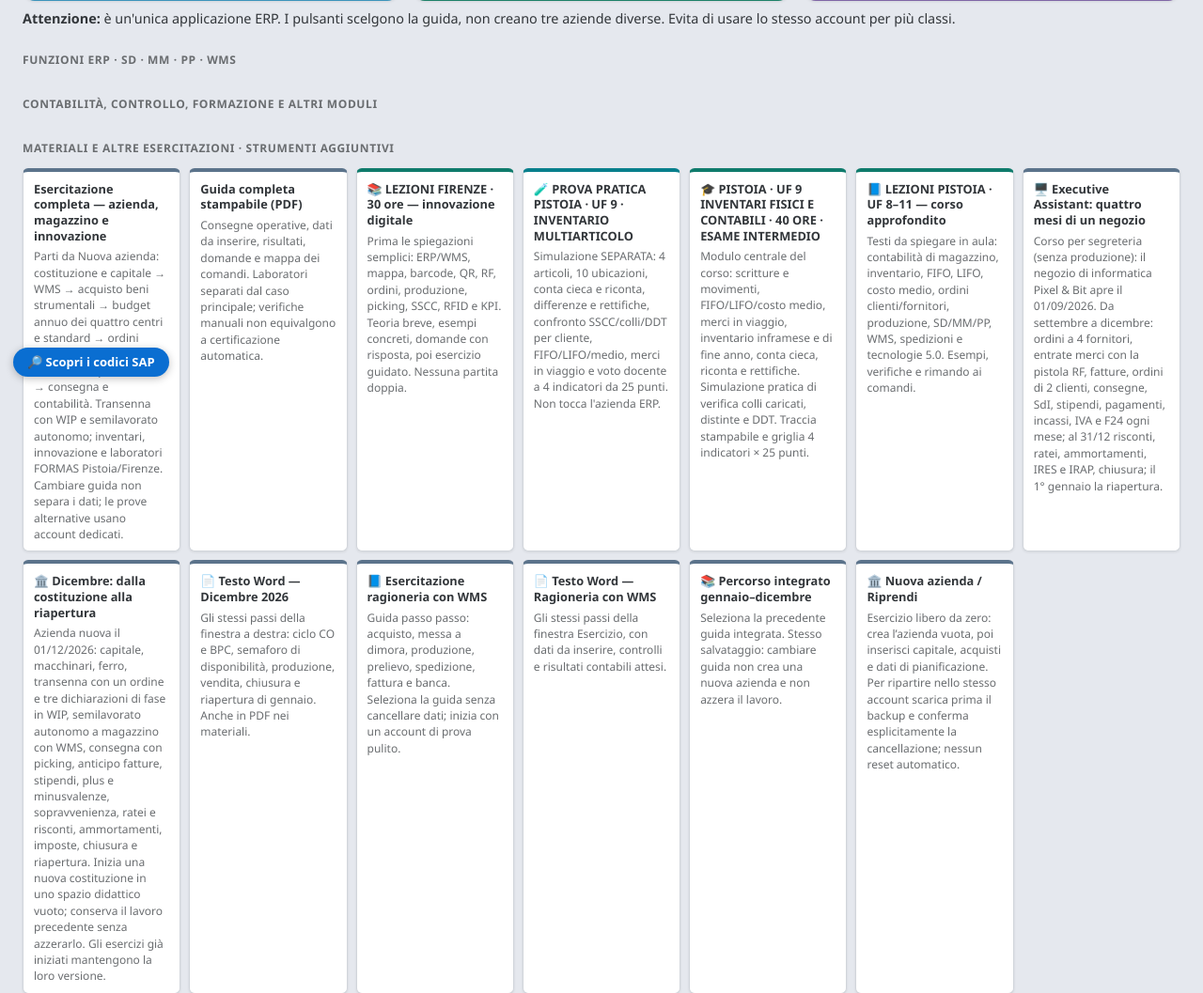
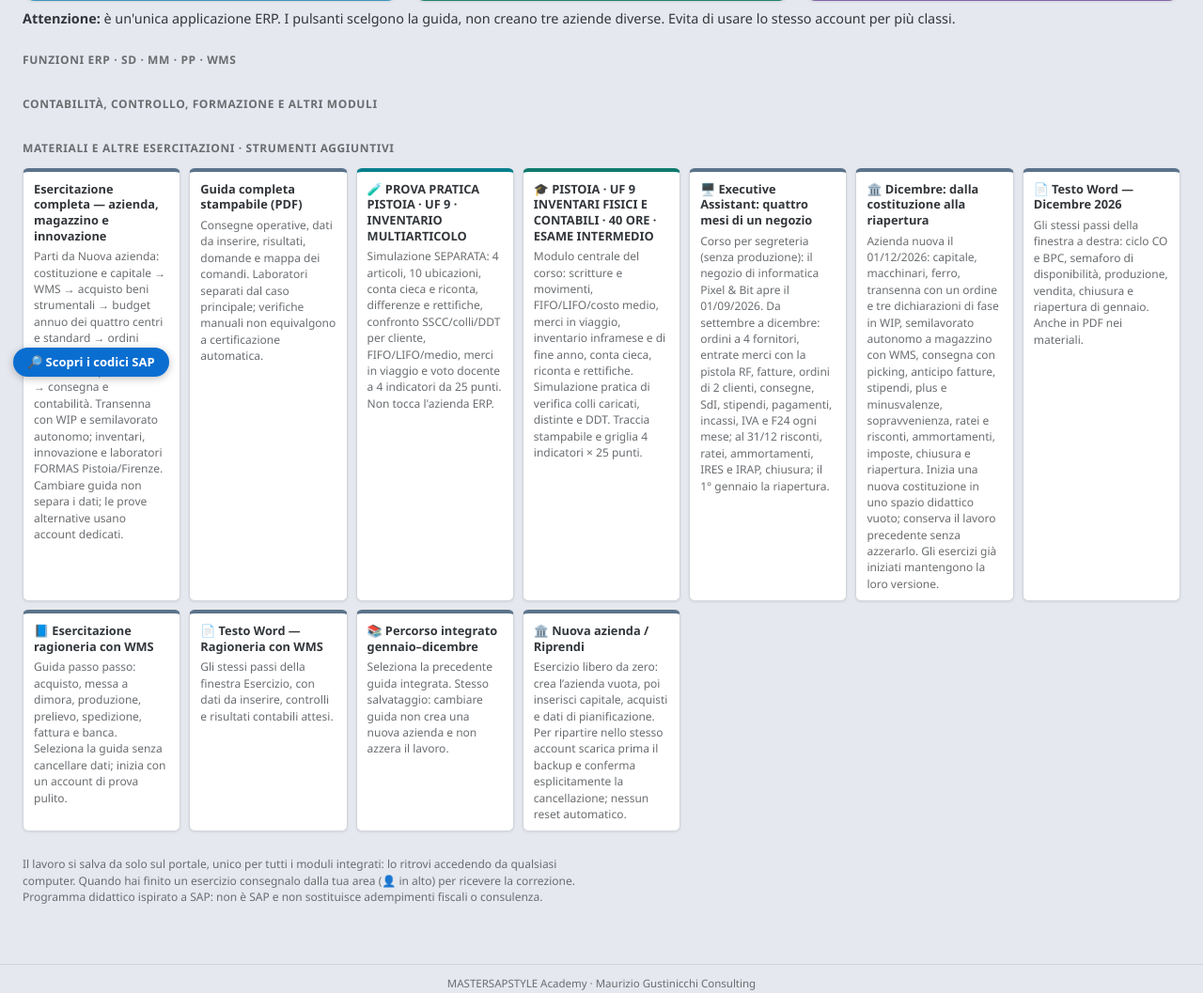
Before and after one commit to Maurizio-7887/MASTERSAPSTYLE-ACADEMY, a Python web app: template app/blueprints/portale/templates/portale/launchpad.html in a window 1280 px wide. Shown: the part 385-1442 px from the top of the page at 94% size. Run offline with Jinja, Linux system fonts and the light colour scheme; the template is opened without the code that fills it, so the values that code supplies are empty.

Commit message:
Stop scattering Firenze/Pistoia theory among miscellaneous launchpad assets; primary course tiles now include lessons and practice

```diff
--- a/app/blueprints/portale/templates/portale/launchpad.html
+++ b/app/blueprints/portale/templates/portale/launchpad.html
@@ -63,10 +63,8 @@
   <div class="msa-tiles compatte">
     <a class="msa-tile g-impostazioni" href="{{ url_for('erp_dati.avvio', versione=versione, esercizio_guida='completo-formas') }}"><b>Esercitazione completa — azienda, magazzino e innovazione</b><p>Parti da Nuova azienda: costituzione e capitale → WMS → acquisto beni strumentali → budget annuo dei quattro centri e standard → ordini clienti → acquisti materiali → produzione → consegna e contabilità. Transenna con WIP e semilavorato autonomo; inventari, innovazione e laboratori FORMAS Pistoia/Firenze. Cambiare guida non separa i dati; le prove alternative usano account dedicati.</p></a>
     <a class="msa-tile g-impostazioni" href="{{ url_for('portale.materiale', file='Esercitazione_Completa_FORMAS.pdf') }}"><b>Guida completa stampabile (PDF)</b><p>Consegne operative, dati da inserire, risultati, domande e mappa dei comandi. Laboratori separati dal caso principale; verifiche manuali non equivalgono a certificazione automatica.</p></a>
-    <a class="msa-tile g-formazione" href="{{ url_for('portale.lezioni_magazzino', versione=versione, percorso='firenze') }}"><b>📚 LEZIONI FIRENZE · 30 ore — innovazione digitale</b><p>Prima le spiegazioni semplici: ERP/WMS, mappa, barcode, QR, RF, ordini, produzione, picking, SSCC, RFID e KPI. Teoria breve, esempi concreti, domande con risposta, poi esercizio guidato. Nessuna partita doppia.</p></a>
     <a class="msa-tile g-magazzino" href="{{ url_for('portale.uf9_laboratorio', versione=versione) }}"><b>🧪 PROVA PRATICA PISTOIA · UF 9 · INVENTARIO MULTIARTICOLO</b><p>Simulazione SEPARATA: 4 articoli, 10 ubicazioni, conta cieca e riconta, differenze e rettifiche, confronto SSCC/colli/DDT per cliente, FIFO/LIFO/medio, merci in viaggio e voto docente a 4 indicatori da 25 punti. Non tocca l'azienda ERP.</p></a>
     <a class="msa-tile g-formazione" href="{{ url_for('portale.uf9_pistoia', versione=versione) }}"><b>🎓 PISTOIA · UF 9 INVENTARI FISICI E CONTABILI · 40 ORE · ESAME INTERMEDIO</b><p>Modulo centrale del corso: scritture e movimenti, FIFO/LIFO/costo medio, merci in viaggio, inventario inframese e di fine anno, conta cieca, riconta e rettifiche. Simulazione pratica di verifica colli caricati, distinte e DDT. Traccia stampabile e griglia 4 indicatori × 25 punti.</p></a>
-    <a class="msa-tile g-formazione" href="{{ url_for('portale.lezioni_magazzino', versione=versione, percorso='pistoia') }}"><b>📘 LEZIONI PISTOIA · UF 8–11 — corso approfondito</b><p>Testi da spiegare in aula: contabilità di magazzino, inventario, FIFO, LIFO, costo medio, ordini clienti/fornitori, produzione, SD/MM/PP, WMS, spedizioni e tecnologie 5.0. Esempi, verifiche e rimando ai comandi.</p></a>
     <a class="msa-tile g-impostazioni" href="{{ url_for('erp_dati.avvio', versione=versione, esercizio_guida='executive-assistant') }}"><b>🖥️ Executive Assistant: quattro mesi di un negozio</b><p>Corso per segreteria (senza produzione): il negozio di informatica Pixel &amp; Bit apre il 01/09/2026. Da settembre a dicembre: ordini a 4 fornitori, entrate merci con la pistola RF, fatture, ordini di 2 clienti, consegne, SdI, stipendi, pagamenti, incassi, IVA e F24 ogni mese; al 31/12 risconti, ratei, ammortamenti, IRES e IRAP, chiusura; il 1° gennaio la riapertura.</p></a>
     <a class="msa-tile g-impostazioni" href="{{ url_for('erp_dati.avvio', versione=versione, esercizio_guida='dicembre-wms') }}"><b>🏛️ Dicembre: dalla costituzione alla riapertura</b><p>Azienda nuova il 01/12/2026: capitale, macchinari, ferro, transenna con un ordine e tre dichiarazioni di fase in WIP, semilavorato autonomo a magazzino con WMS, consegna con picking, anticipo fatture, stipendi, plus e minusvalenze, sopravvenienza, ratei e risconti, ammortamenti, imposte, chiusura e riapertura. Inizia una nuova costituzione in uno spazio didattico vuoto; conserva il lavoro precedente senza azzerarlo. Gli esercizi già iniziati mantengono la loro versione.</p></a>
     <a class="msa-tile g-impostazioni" href="{{ url_for('portale.materiale', file='Esercitazione_Dicembre_2026.docx') }}"><b>📄 Testo Word — Dicembre 2026</b><p>Gli stessi passi della finestra a destra: ciclo CO e BPC, semaforo di disponibilità, produzione, vendita, chiusura e riapertura di gennaio. Anche in <span>PDF</span> nei materiali.</p></a>
```
